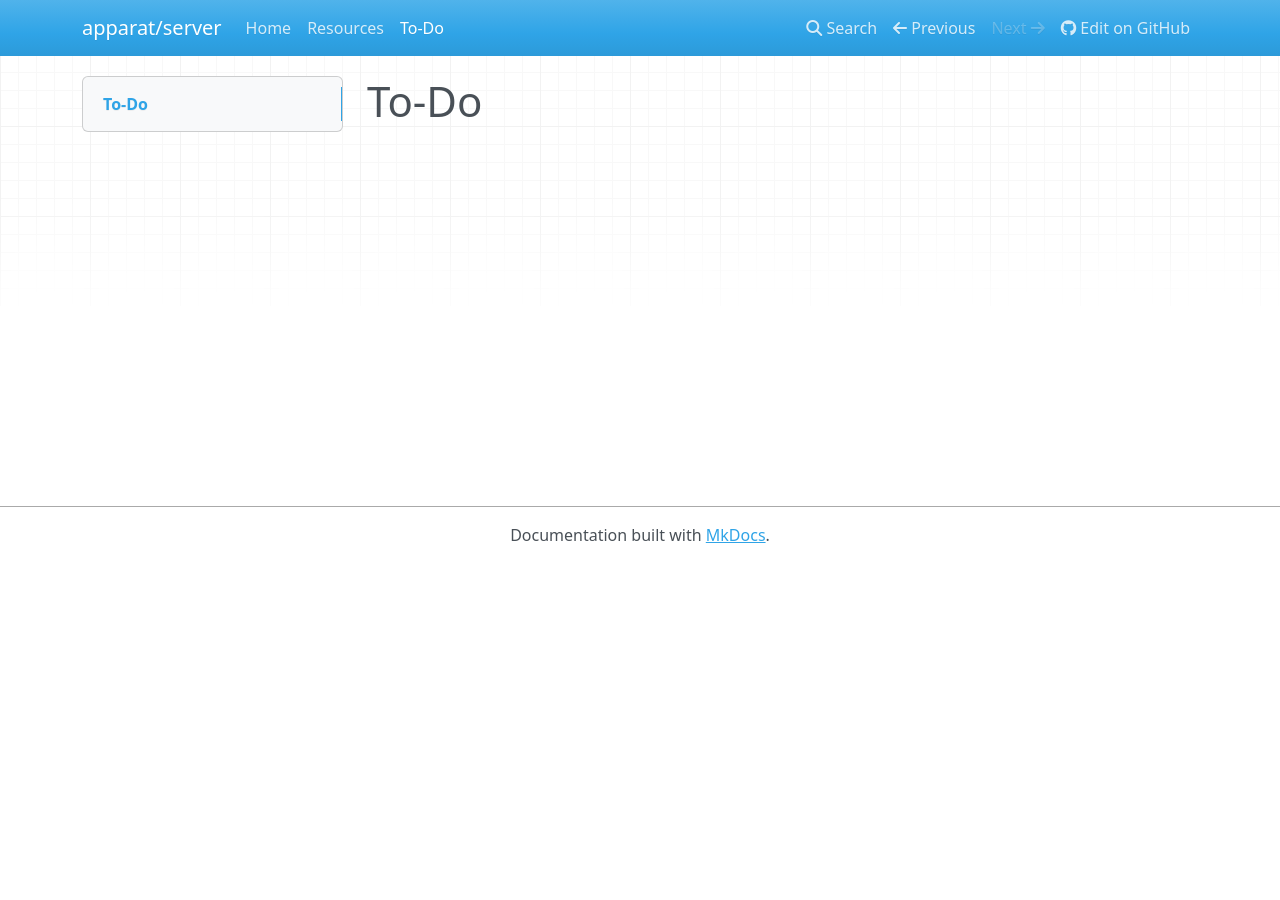
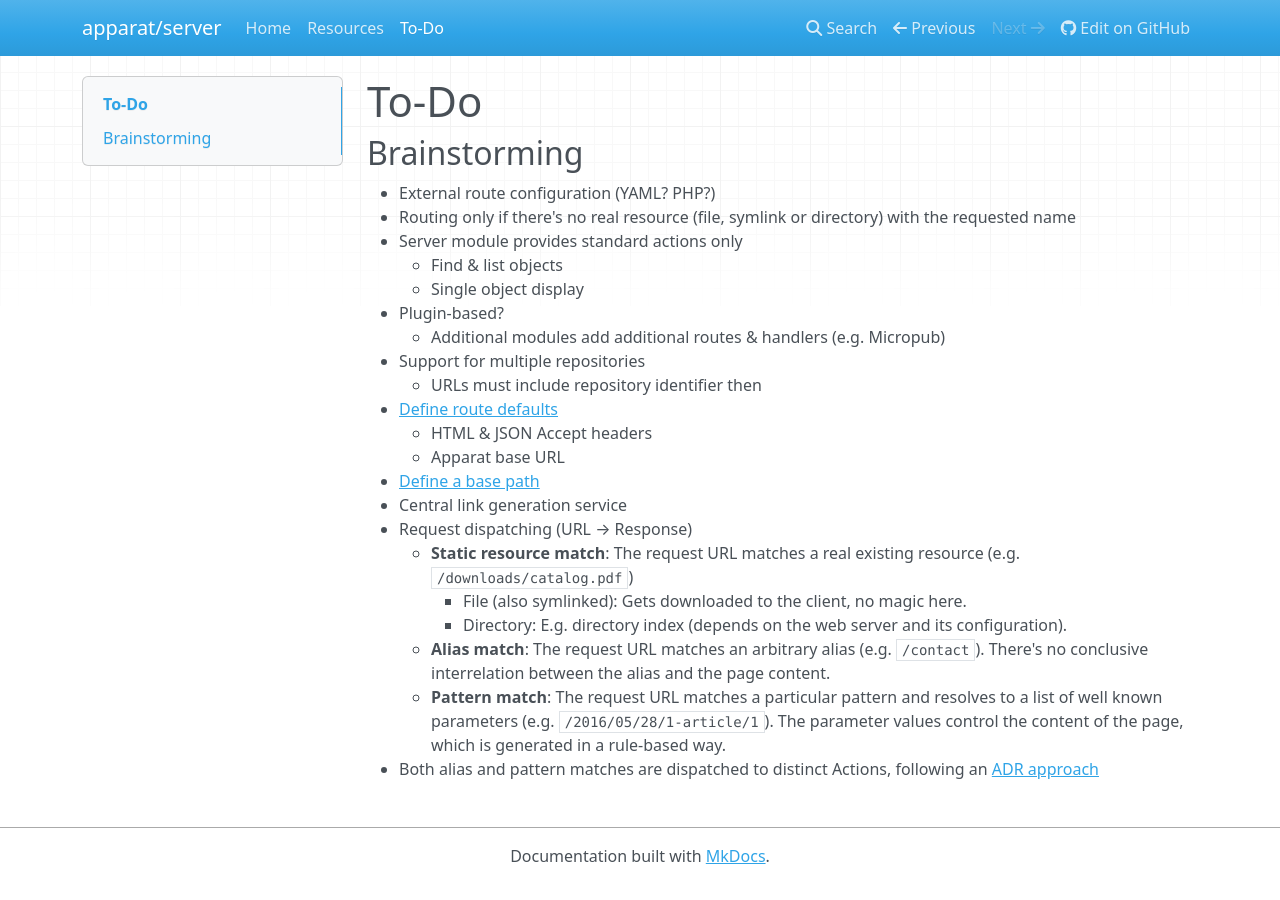
Before and after one commit to apparat/server, an MkDocs documentation site: the page built from doc/todo.md, in a window 1280 px wide. Built offline with MkDocs 1.6.1, drawn with Linux system fonts in a browser that asks for light colours; nearby versions of some CDN libraries; old or Windows-style settings are respelled for this version of MkDocs.

Commit message:
Added brainstorming

```diff
--- a/doc/todo.md
+++ b/doc/todo.md
@@ -1,2 +1,27 @@
 To-Do
 =====
+
+Brainstorming
+-------------
+
+* External route configuration (YAML? PHP?)
+* Routing only if there's no real resource (file, symlink or directory) with the requested name
+* Server module provides standard actions only
+    * Find & list objects
+    * Single object display
+* Plugin-based?
+    * Additional modules add additional routes & handlers (e.g. Micropub)
+* Support for multiple repositories
+    * URLs must include repository identifier then
+* [Define route defaults](https://github.com/auraphp/Aura.Router/blob/3.x/docs/defining-routes.md#default-map-route-specifications)
+    * HTML & JSON Accept headers
+    * Apparat base URL
+* [Define a base path](https://github.com/auraphp/Aura.Router/blob/3.x/docs/other-topics.md#base-path)
+* Central link generation service
+* Request dispatching (URL → Response)
+    * **Static resource match**: The request URL matches a real existing resource (e.g. `/downloads/catalog.pdf`)
+        * File (also symlinked): Gets downloaded to the client, no magic here.
+        * Directory: E.g. directory index (depends on the web server and its configuration).
+    * **Alias match**: The request URL matches an arbitrary alias (e.g. `/contact`). There's no conclusive interrelation between the alias and the page content.
+    * **Pattern match**: The request URL matches a particular pattern and resolves to a list of well known parameters (e.g. `/2016/05/28/1-article/1`). The parameter values control the content of the page, which is generated in a rule-based way.
+* Both alias and pattern matches are dispatched to distinct Actions, following an [ADR approach](https://github.com/pmjones/adr)
```
